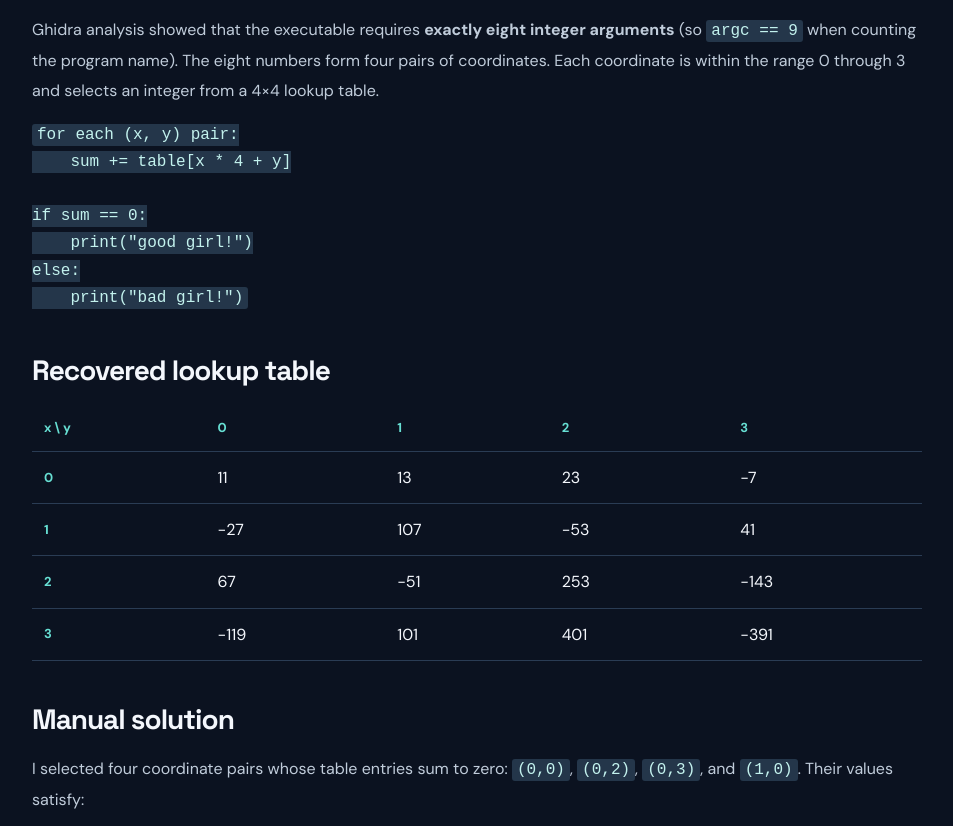
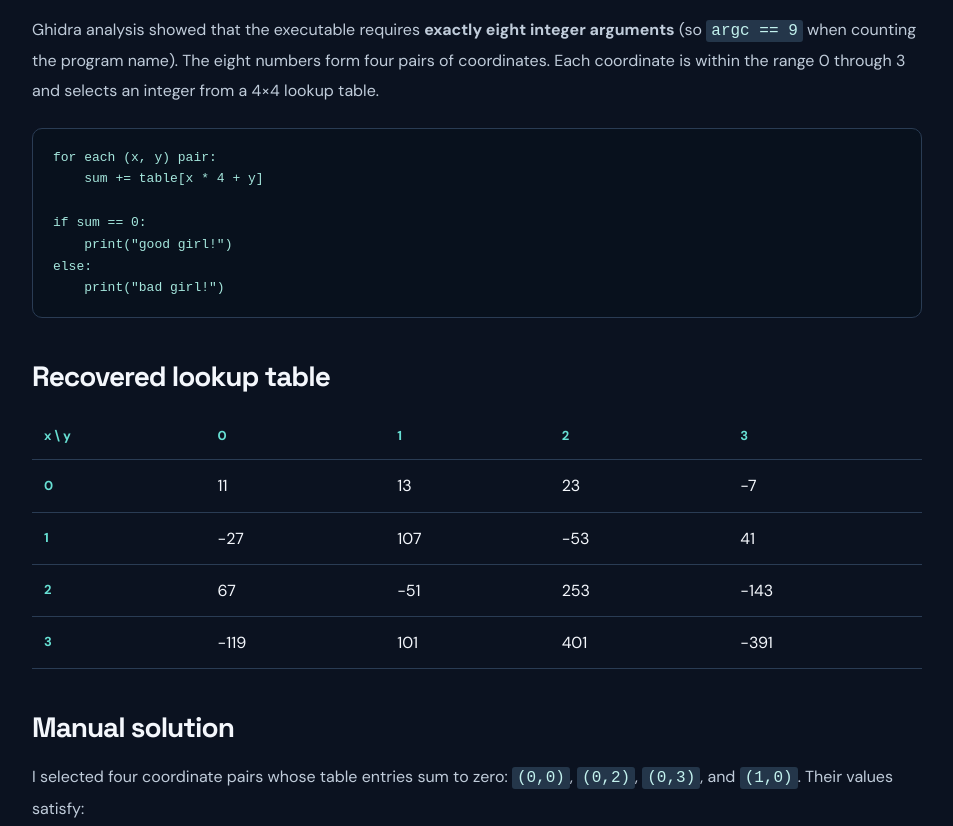
Before and after one commit to GregoCys/GregoCys.Github.io, a plain HTML site: page crackmes/good-girl-zero-sum.html in a window 1280 px wide. Shown: the part 1023-1849 px from the top of the page, without its empty margins (163-1116 px from the left). Drawn offline with Linux system fonts and the light colour scheme.

Commit message:
Style CrackMe examples and recovered lookup tables

```diff
--- a/assets/site.css
+++ b/assets/site.css
@@ -32,3 +32,10 @@ h1,h2,h3,p,a,code{overflow-wrap:anywhere}
 .study-steps li::marker{color:var(--cyan);font-weight:700}
 .article .study-steps{max-width:850px}
 @media(max-width:760px){.study-steps{padding-left:1.2rem}}
+
+/* Reproducible CrackMe code samples */
+.code-sample{margin:22px 0;padding:18px 20px;border:1px solid var(--line);background:#08111d;border-radius:10px;overflow-x:auto;white-space:pre;line-height:1.6;font:13px/1.6 Consolas,'SFMono-Regular',monospace;color:#a5e7dd}
+.code-sample code{background:transparent;padding:0;border-radius:0;color:inherit;overflow-wrap:normal}
+.study-table-wrap{overflow-x:auto;margin:20px 0}
+.study-table-wrap .data-table{min-width:390px}
+.study-note{font-size:.9rem;color:var(--muted);border-left:2px solid var(--cyan);padding-left:16px}
```
